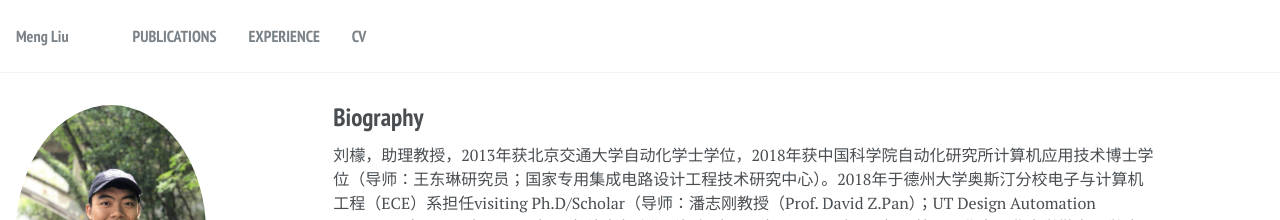
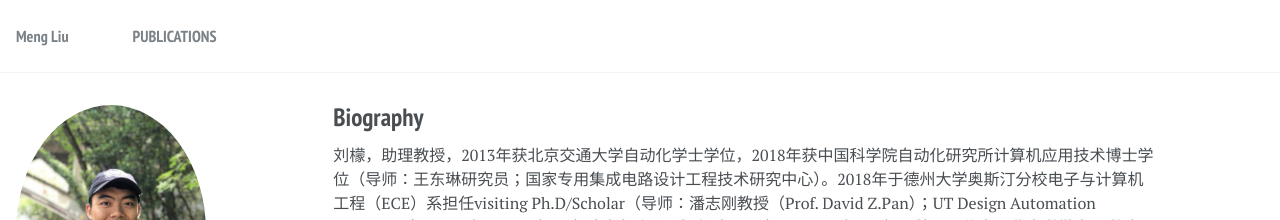
Before and after one commit to liumengbjut/liumengbjut.github.io, a Jekyll site: the page built from _pages/about.md, in a window 1280 px wide. Shown: the top 220 px of the page. Built offline with Jekyll 4.4.1, drawn with Linux system fonts in a browser that asks for light colours.

Commit message:
Update navigation.yml

```diff
--- a/_data/navigation.yml
+++ b/_data/navigation.yml
@@ -3,9 +3,3 @@ main:
 
   - title: "PUBLICATIONS"
     url: /publications/
-
-  - title: "EXPERIENCE"
-    url: /experience/
-
-  - title: "CV"
-    url: /cv/
```
